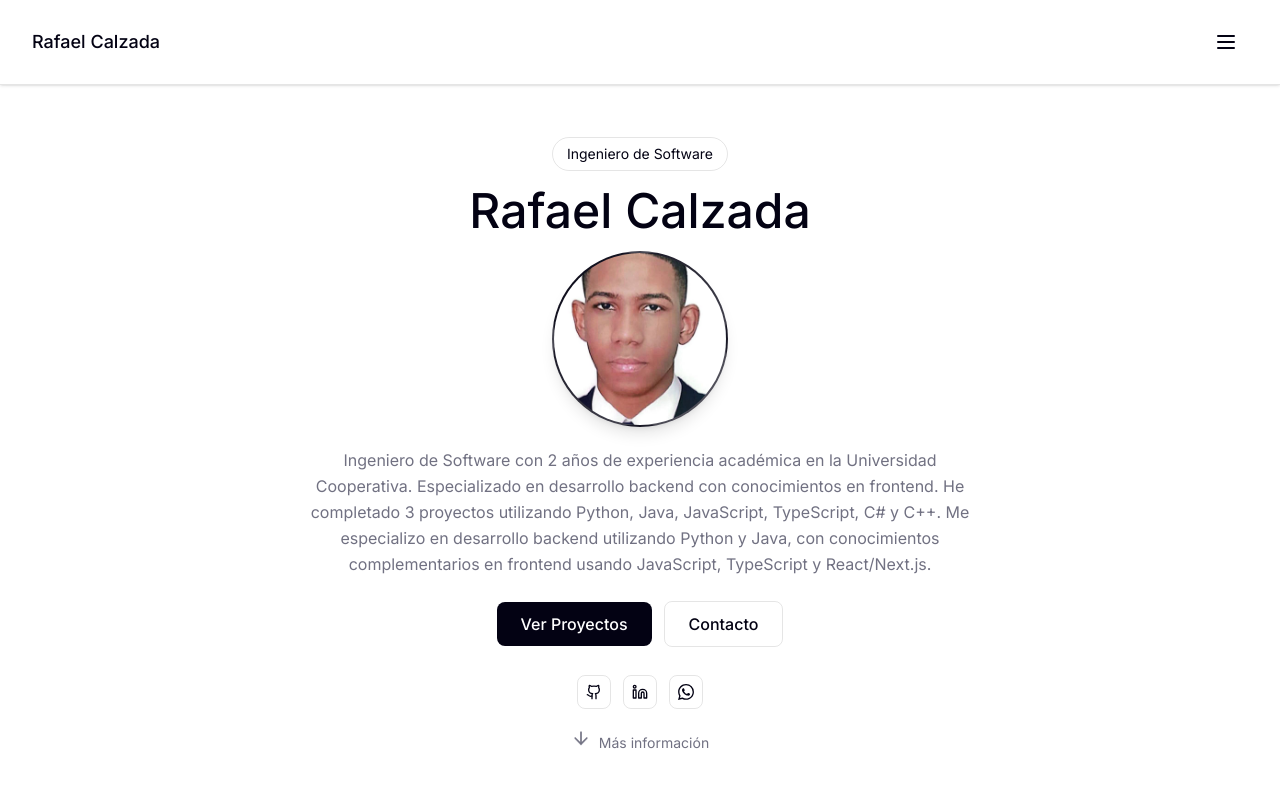
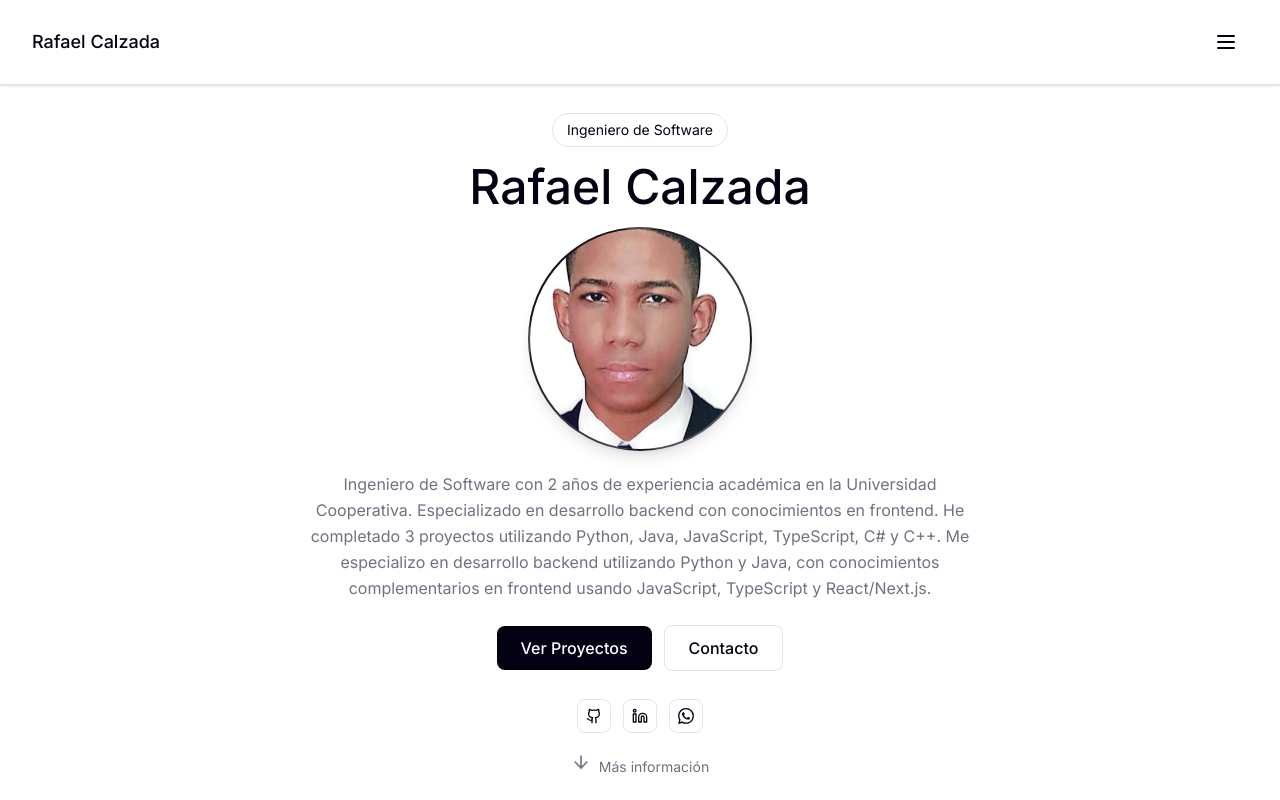
Before and after one commit to rafael5678/portfolio, a Next.js app: page / in a window 1280 px wide. Shown: the top 800 px of the page. Built offline with nearby package versions, Linux system fonts and the light colour scheme; no server answers.

Commit message:
Aumentar tamaño del círculo de foto de perfil - Incrementar tamaño para mejor visibilidad de la foto completa - Agregar object-center para centrar la cara - Tamaños: móvil 144px, tablet 192px, desktop 224px

```diff
--- a/src/components/sections/HeroSection.tsx
+++ b/src/components/sections/HeroSection.tsx
@@ -24,12 +24,12 @@ export const HeroSection = ({ onSectionClick }: HeroSectionProps) => {
             Rafael Calzada
           </h1>
           <div className="mb-4 sm:mb-5">
-            <div className="w-28 h-28 sm:w-32 sm:h-32 md:w-40 md:h-40 lg:w-44 lg:h-44 rounded-full mx-auto mb-3 sm:mb-4 bg-gradient-to-br from-primary to-primary/60 border-2 border-border overflow-hidden shadow-lg">
+            <div className="w-36 h-36 sm:w-40 sm:h-40 md:w-48 md:h-48 lg:w-56 lg:h-56 rounded-full mx-auto mb-3 sm:mb-4 bg-gradient-to-br from-primary to-primary/60 border-2 border-border overflow-hidden shadow-lg">
               {/* Foto de perfil profesional */}
               <img
                 src="/profile-photo.jpg"
                 alt="Rafael Calzada"
-                className="w-full h-full object-cover"
+                className="w-full h-full object-cover object-center"
                 onError={(e) => {
                   // Si la imagen no carga, mostramos las iniciales
                   e.currentTarget.style.display = 'none';
```
